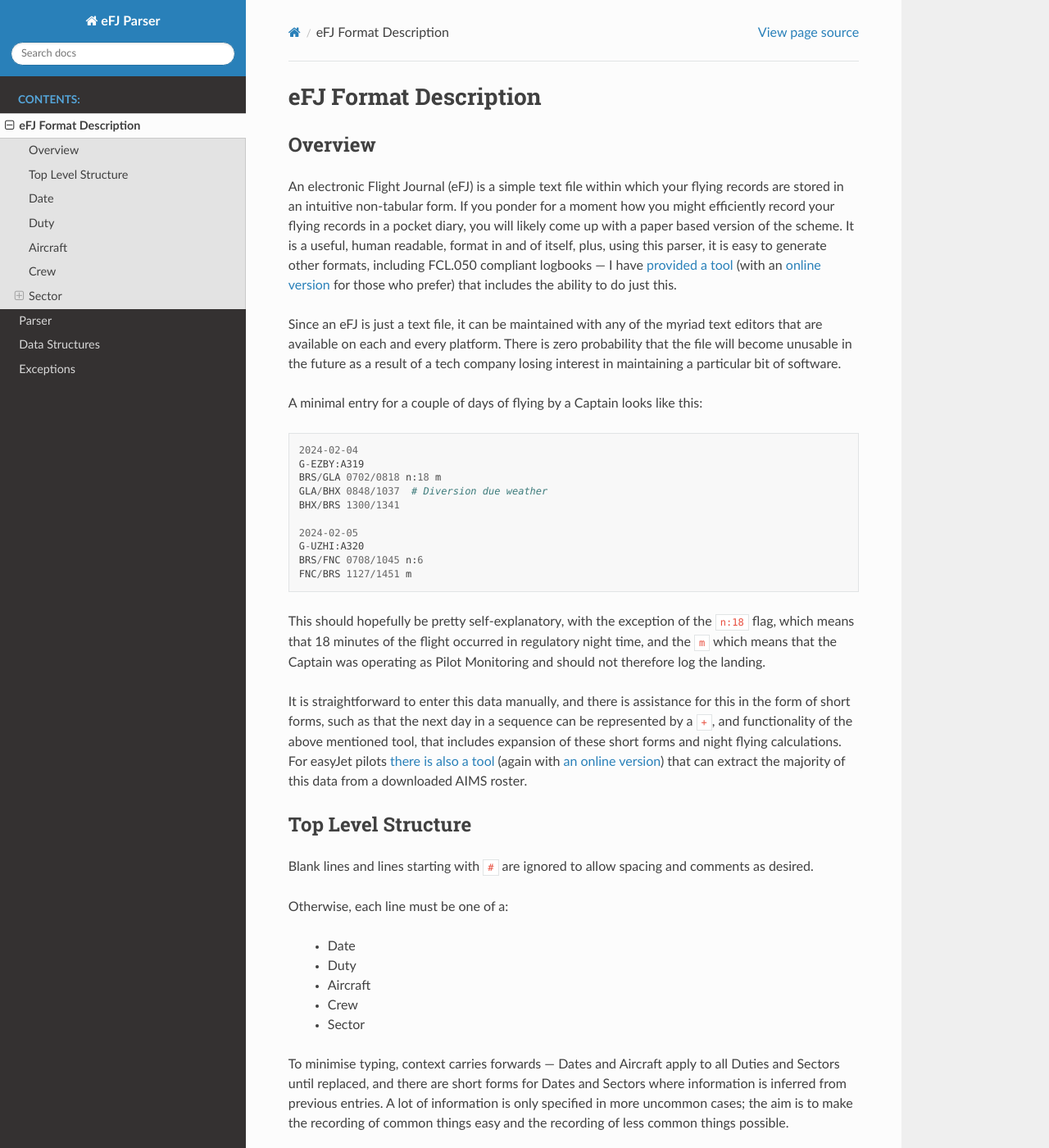
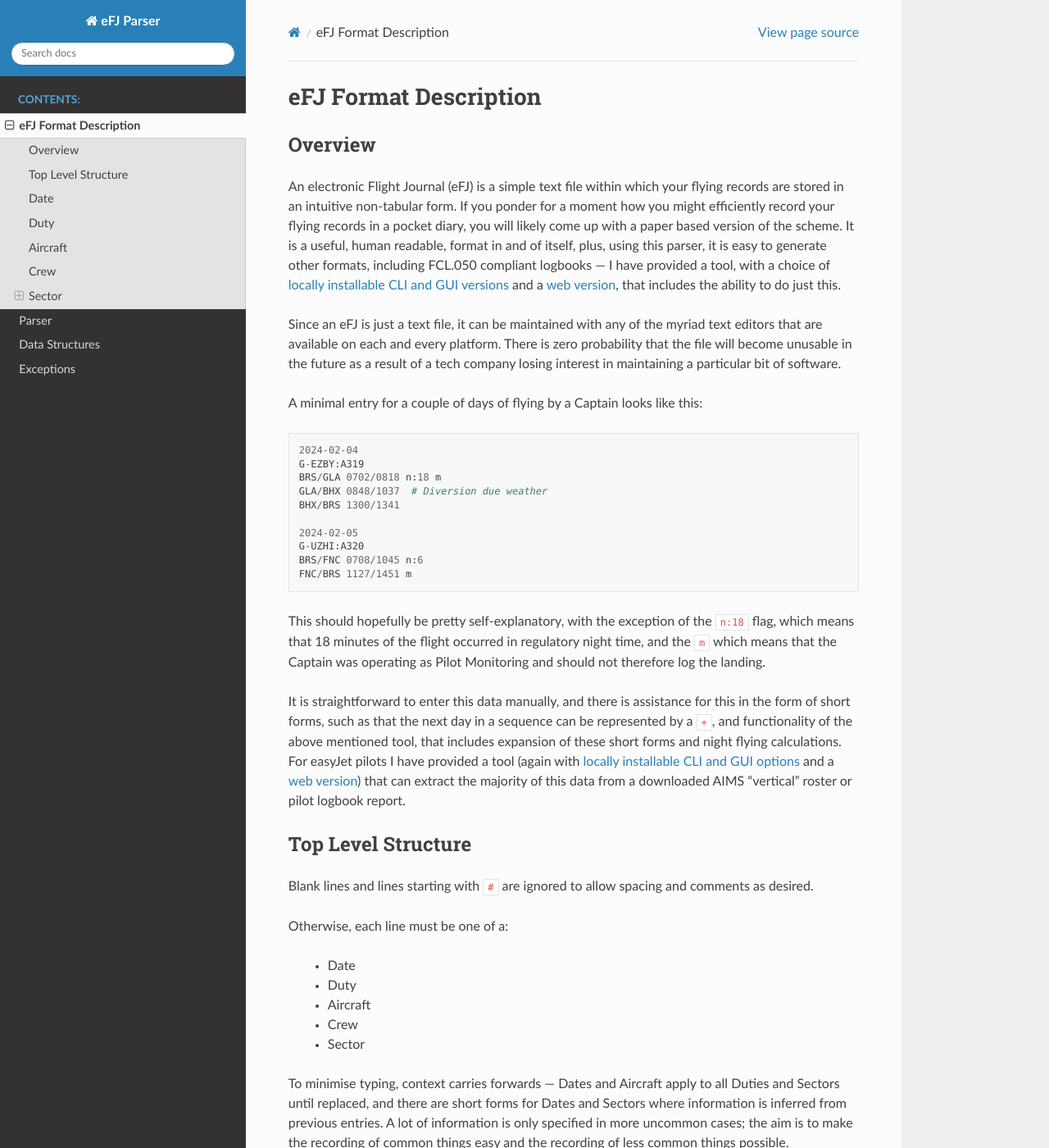
Before and after one commit to JonHurst/efj_parser, a Sphinx documentation site: the page built from docs/format.rst, in a window 1280 px wide and 1400 px high. Shown: the whole window at 82% size. Built offline with Sphinx 7.4.7 and the Read the Docs theme 3.1.0, drawn with Linux system fonts in a browser that asks for light colours; some of the changed text lies outside the part shown.

```diff
--- a/docs/format.rst
+++ b/docs/format.rst
@@ -10,9 +10,9 @@ moment how you might efficiently record your flying records in a pocket diary,
 you will likely come up with a paper based version of the scheme. It is a
 useful, human readable, format in and of itself, plus, using this parser, it is
 easy to generate other formats, including FCL.050 compliant logbooks — I have
-`provided a tool <https://hursts.org.uk/efjtkdocs>`_ (with an `online version
-<https://hursts.org.uk/efj/>`_ for those who prefer) that includes the ability
-to do just this.
+provided a tool, with a choice of `locally installable CLI and GUI
+versions </efjtkdocs/install.html>`_ and a `web version </efj/>`_, that includes
+the ability to do just this.
 
 Since an eFJ is just a text file, it can be maintained with any of the myriad
 text editors that are available on each and every platform. There is zero
@@ -41,9 +41,10 @@ It is straightforward to enter this data manually, and there is assistance for
 this in the form of short forms, such as that the next day in a sequence can be
 represented by a ``+``, and functionality of the above mentioned tool, that
 includes expansion of these short forms and night flying calculations. For
-easyJet pilots `there is also a tool <https://hursts.org.uk/aimsdocs>`_ (again
-with `an online version <https://hursts.org.uk/aims/>`_) that can extract the
-majority of this data from a downloaded AIMS roster.
+easyJet pilots I have provided a tool (again with `locally installable CLI and
+GUI options </aimsdocs/installation.html>`_ and a `web version </aims/>`_) that
+can extract the majority of this data from a downloaded AIMS “vertical” roster
+or pilot logbook report.
 
 
 Top Level Structure
@@ -254,25 +254,20 @@ a flight took place entirely at night. If only part of the flight took place at
 night, a day landing is assumed. Thus an ``ln`` flag must be used if part of a
 flight took place at night and the landing was a night landing.
 
-No check is made for reasonableness. If an ``ld`` flag is used when the flight
-took place entirely at night, one day landing will still be recorded.
-
-To specify that you were not involved in the landing, use either ``ld:0``,
-``ln:0`` or ``m`` as you see fit.
+No check is made for reasonableness, and no account is taken of pilot role.
 
 Examples: ::
 
   EMA/EMA 1000/1100  # 1 day landing assumed
   EMA/EMA 1000/1100 m  # PM: No landing to be recorded
-  EMA/EMA 1000/1100 p2  # P2: No landing to be recorded
-  EMA/EMA 1000/1100 ld p2  # No landing to be recorded (p2 overrides ld)
+  EMA/EMA 1000/1100 p2  # 1 day landing assumed
+  EMA/EMA 1000/1100 p2 m  # No landing recorded (usually need m with p2)
   EMA/EMA 2200/2300 n  # 1 night landing assumed
   EMA/FNC 0600/0900 n:60  # 1 day landing assumed
   FNC/EMA 1800/2100 n:120 ln  # 1 night landing (ln must be specified)
   EMA/EMA 1000/1100 put ld:5  # 5 training circuits
   EMA/EMA 2100/2300 n:60 ld:5 ln:4  # 5 day circuits then 4 night circuits
   EMA/EMA 1000/1300 ins ld:10  # 10 day landings as instructor
-  EMA/FNC 1000/1300 ld:0  # Zero landings for some reason
   FNC/EMA 1800/2100 n:120 ln m # No landing to be recorded (m overrides ln)
 
 
```
Also changed, not shown: other parts of docs/format.rst (+5 -6 lines).
